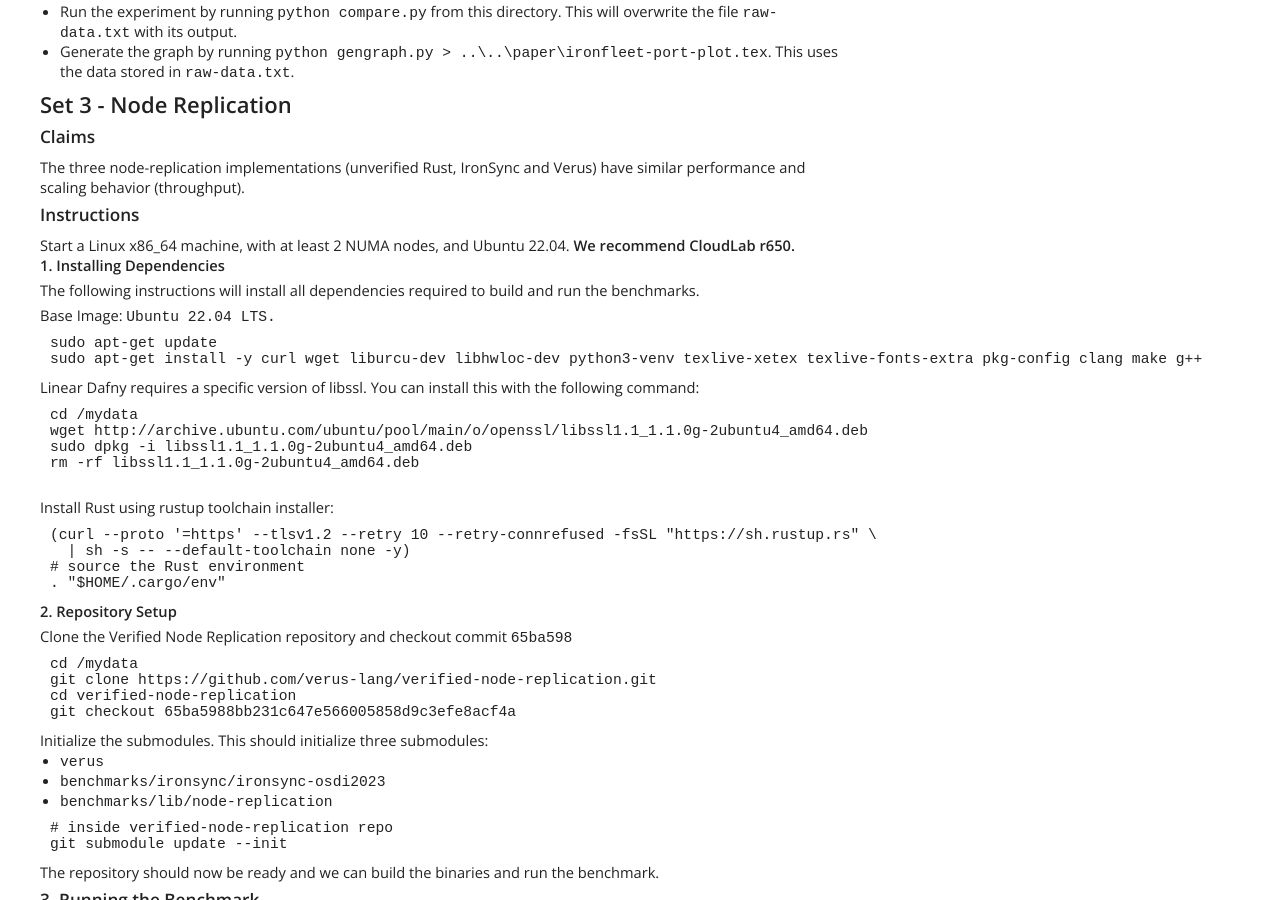
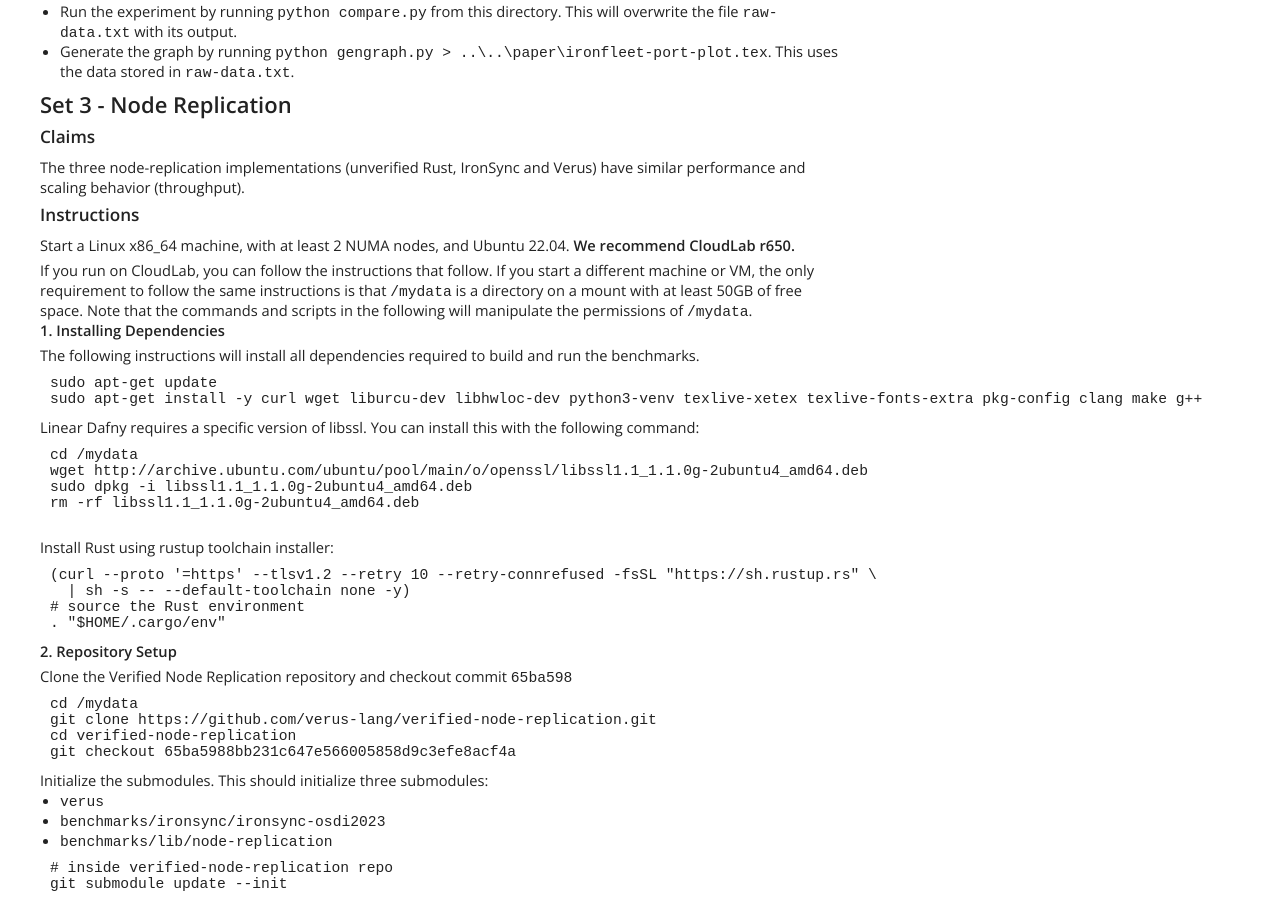
Before and after one commit to verus-lang/paper-sosp24-artifact, a Jekyll site: the page built from site/guide.md, in a window 1280 px wide and 900 px high, scrolled down 2290 px. Built offline with Jekyll 4.4.1, drawn with Linux system fonts in a browser that asks for light colours.

Commit message:
add details about set 3 setup

````diff
--- a/site/guide.md
+++ b/site/guide.md
@@ -75,10 +75,11 @@ same structure as the figure in the paper, `results/macro-table.pdf`.
 
 From the local machine, copy the results off the cloudlab instance. On Linux you can use something like the following:
 
-```sh
+```shell
 scp '<username>@<node>.cloudlab.us:/mydata/verus-sosp24-artifact/macro-stats/results/results.json' .
 scp '<username>@<node>.cloudlab.us:/mydata/verus-sosp24-artifact/macro-stats/results/macro-table.pdf' .
 ```
+
 
 ## Set 2
 
@@ -149,12 +150,13 @@ performance and scaling behavior (throughput).
 
 Start a Linux x86_64 machine, with at least 2 NUMA nodes, and Ubuntu 22.04. **We recommend CloudLab r650.**
 
+If you run on CloudLab, you can follow the instructions that follow. If you start a different machine or VM, the only requirement
+to follow the same instructions is that `/mydata` is a directory on a mount with at least 50GB of free space.
+Note that the commands and scripts in the following will manipulate the permissions of `/mydata`.
+
 #### 1. Installing Dependencies
 
 The following instructions will install all dependencies required to build and run the benchmarks.
-
-Base Image: `Ubuntu 22.04 LTS.`
-
 
 ```shell
 sudo apt-get update
````
